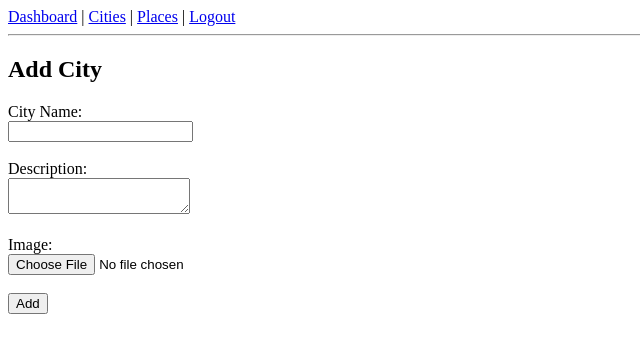
After one commit to MahdyarTlb/IranWander, a Flask app: page /admin/cities/add in a window 1280 px wide. The commit adds this page. Shown: the top 353 px of the page, without its empty margins (0-640 px from the left). Run offline with Flask 3, Linux system fonts and the light colour scheme; the visitor is signed in with stand-in values (Sample User, id 1).

Commit message:
admin panel: cities

```diff
--- a/iranwander/__init__.py
+++ b/iranwander/__init__.py
@@ -13,6 +13,13 @@ def create_app(config_name=Config):
         template_folder=os.path.join(os.path.dirname(__file__), 'templates'),
         static_folder=os.path.join(os.path.dirname(__file__), 'static')
     )
+    app.config['SECRET_KEY'] = 'ABCD123'
+    app.config['SQLALCHEMY_DATABASE_URI'] = 'sqlite:///iranwander.db'
+    app.config['SQLALCHEMY_TRACK_MODIFICATIONS'] = False
+    app.config['UPLOAD_FOLDER'] = os.path.join(os.path.dirname(__file__), 'static', 'images')
+    app.config['MAX_CONTENT_LENGTH'] = 10 * 1024 * 1024  # 10MB limit
+    ALLOWED_EXT = {'png', 'jpg', 'jpeg', 'gif'}
+
     app.config.from_object(config_name)
 
     db.init_app(app)
--- a/iranwander/routes/admin.py
+++ b/iranwander/routes/admin.py
@@ -1,8 +1,15 @@
-from flask import Blueprint, render_template, redirect, url_for, request, abort, flash
+import os
+
+from flask import Blueprint, render_template, redirect, url_for, request, flash, current_app
 from flask_login import current_user, login_required, login_user, logout_user
-from ..models import User
+from ..models import db, User, City, Place
+from werkzeug.utils import secure_filename
+
 
 admin = Blueprint('admin', __name__, url_prefix='/admin')
+
+def allowed_file(filename):
+    return '.' in filename and filename.rsplit('.', 1)[1].lower() in current_app.config.get('ALLOWED_EXT', {'png','jpg','jpeg','gif'})
 
 @admin.route('/', methods=['GET', 'POST'])
 def login():
@@ -27,10 +34,98 @@ def login():
 @login_required
 def dashboard():
 
-    if not current_user.isadmin:
+    if not current_user.is_admin:
         return redirect(url_for('admin.login'))
 
     return render_template('admin/dashboard.html')
+
+@admin.route('/cities')
+@login_required
+def manage_cities():
+
+    cities = City.query.order_by(City.id.desc()).all()
+
+    return render_template('admin/cities.html',cities=cities)
+
+@admin.route('/cities/add', methods=['GET', 'POST'])
+@login_required
+def add_city():
+    if request.method == 'POST':
+
+        name = request.form.get('name')
+        description = request.form.get('description')
+
+        image_file = request.files.get('image')
+        if image_file and image_file.filename != '' and allowed_file(image_file.filename):
+
+            file_name = secure_filename(image_file.filename)
+            upload_path = os.path.join(current_app.config['UPLOAD_FOLDER'], file_name)
+            image_file.save(upload_path)
+
+        if not name:
+            flash('name is required!', 'error')
+
+            return redirect(url_for('admin.add_city'))
+
+        new_city = City(name=name, description=description, image=file_name)
+
+        db.session.add(new_city)
+        db.session.commit()
+
+        flash(f'add {name} successfully!')
+
+        return redirect(url_for('admin.manage_cities'))
+
+    return render_template('admin/add_city.html')
+
+
+@admin.route('/cities/edit/<int:city_id>', methods=['GET', 'POST'])
+@login_required
+def edit_city(city_id):
+    city = City.query.get_or_404(city_id)
+
+    if request.method == 'POST':
+
+        city.name = request.form.get('name')
+        city.description = request.form.get('description')
+        image_file = request.files.get('image')
+
+        if image_file and image_file.filename != '' and allowed_file(image_file.filename):
+            if city.image:
+                try:
+                    old_path = os.path.join(current_app.config['UPLOAD_FOLDER'], city.image)
+                    if os.path.exists(old_path):
+                        os.remove(old_path)
+                except Exception as e:
+                    flash(f'error via saving image: {e}')
+
+            file_name = secure_filename(image_file.filename)
+            image_file.save(os.path.join(current_app.config['UPLOAD_FOLDER'], file_name))
+            city.image = file_name
+
+        db.session.commit()
+
+        flash(f'city {city.name} updated successfully!')
+        return redirect(url_for('admin.manage_cities'))
+
+    return render_template('admin/edit_city.html', city=city)
+
+@admin.route('/cities/delete/<int:city_id>', methods=['POST'])
+@login_required
+def delete_city(city_id):
+    city = City.query.get_or_404(city_id)
+
+    if city.image:
+        try:
+            path = os.path.join(current_app.config['UPLOAD_FOLDER'], city.image)
+            if os.path.exists(path):
+                os.remove(path)
+        except Exception as e:
+            flash(f'error via deleting image: {e}')
+    db.session.delete(city)
+    db.session.commit()
+    flash(f'city {city.name} deleted successfully!')
+    return redirect(url_for('admin.manage_cities'))
 
 @admin.route('/logout')
 @login_required
--- /dev/null
+++ b/iranwander/templates/admin/add_city.html
@@ -0,0 +1,18 @@
+{% extends "layout.html" %}
+{% block content %}
+<h2>Add City</h2>
+
+<form method="POST" enctype="multipart/form-data">
+    <label>City Name:</label><br>
+    <input type="text" name="name" required><br><br>
+
+    <label>Description:</label><br>
+    <textarea name="description"></textarea><br><br>
+
+    <label>Image:</label><br>
+    <input type="file" name="image" accept="image/*"><br><br>
+
+    <button type="submit">Add</button>
+</form>
+
+{% endblock %}
--- /dev/null
+++ b/iranwander/templates/layout.html
@@ -0,0 +1,17 @@
+<!DOCTYPE html>
+<html lang="en">
+<head>
+    <meta charset="UTF-8">
+    <title>{{ title if title else "Admin Panel" }}</title>
+</head>
+<body>
+    <nav>
+        <a href="/admin">Dashboard</a> |
+        <a href="/admin/cities">Cities</a> |
+        <a href="/admin/tours">Places</a> |
+        <a href="/admin/logout">Logout</a>
+    </nav>
+    <hr>
+    {% block content %}{% endblock %}
+</body>
+</html>
```
Also changed, not shown: iranwander/templates/admin/cities.html (added, +31 -0 lines), iranwander/templates/admin/dashboard.html (+8 -9 lines), iranwander/templates/admin/edit_city.html (added, +23 -0 lines), iranwander/templates/admin/login.html (+18 -9 lines), iranwander.db, iranwander/static/images/Preview_20_07_1404_07_59_45_..png (added).
